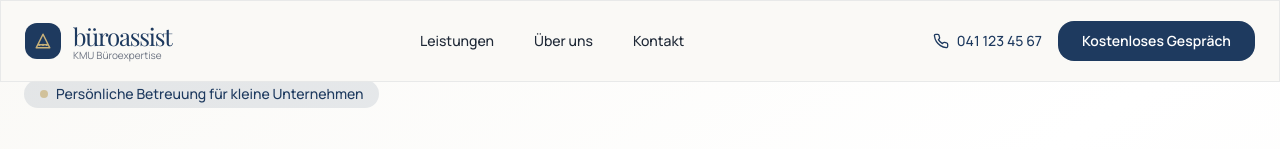
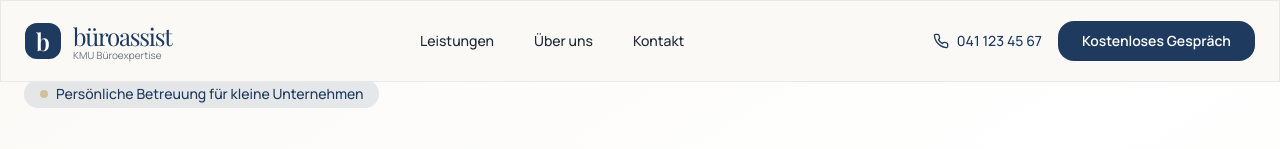
Before and after one commit to Claudio723/buroassist, a Next.js app: page / in a window 1280 px wide. Shown: the top 149 px of the page. Built offline with nearby package versions, Linux system fonts and the light colour scheme.

Commit message:
Revert logo back to simple 'b'

```diff
--- a/components/Navbar.tsx
+++ b/components/Navbar.tsx
@@ -26,14 +26,8 @@ export default function Navbar() {
     <nav className="fixed top-0 left-0 right-0 z-50 glass">
       <div className="max-w-7xl mx-auto px-6 h-20 flex items-center justify-between">
         <div className="flex items-center gap-3">
-          {/* Logo with elegant Crown in Gold */}
           <div className="w-9 h-9 bg-primary rounded-xl flex items-center justify-center">
-            <svg width="18" height="18" viewBox="0 0 24 24" fill="none" xmlns="http://www.w3.org/2000/svg">
-              <path d="M5 17L3 21H21L19 17M5 17L12 3L19 17M5 17H19" stroke="#C9B27A" strokeWidth="2" strokeLinecap="round" strokeLinejoin="round"/>
-              <circle cx="7" cy="17" r="1.5" fill="#C9B27A"/>
-              <circle cx="12" cy="17" r="1.5" fill="#C9B27A"/>
-              <circle cx="17" cy="17" r="1.5" fill="#C9B27A"/>
-            </svg>
+            <span className="text-white font-serif-custom text-2xl font-semibold">b</span>
           </div>
           <div>
             <div className="font-serif-custom text-2xl tracking-tighter text-primary">büroassist</div>
```
